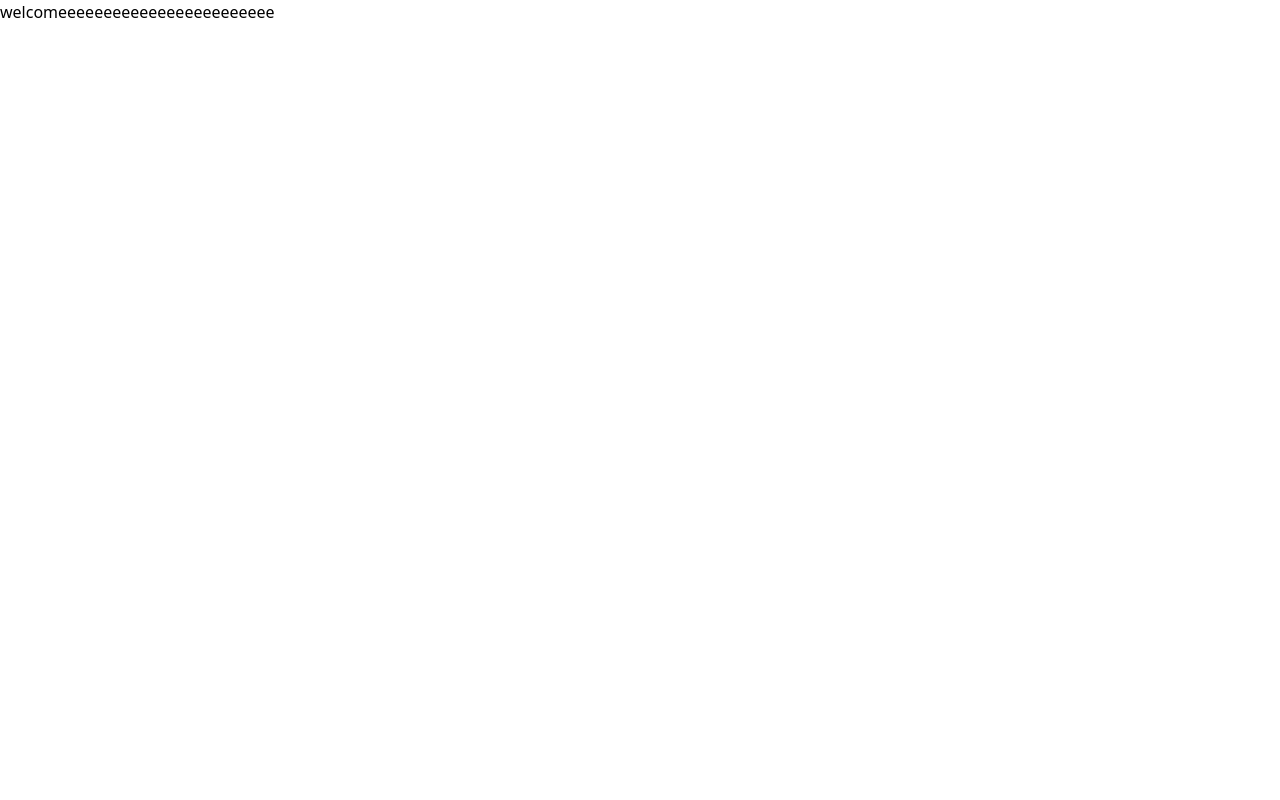
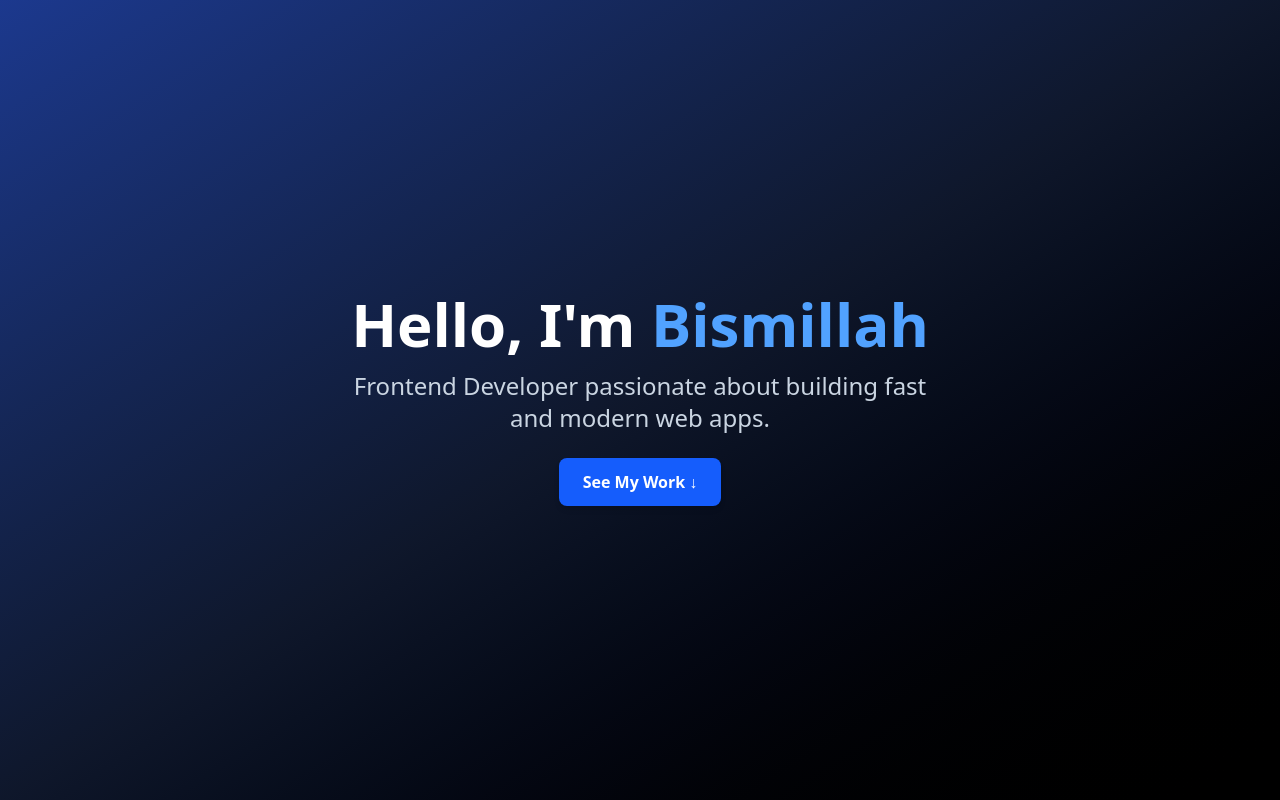
Before and after one commit to Bismullah/NextJs_Protofalio, a Next.js app: page / in a window 1280 px wide. Built offline with nearby package versions, Linux system fonts and the light colour scheme.

Commit message:
Course Practicale work

```diff
--- /dev/null
+++ b/src/app/Blogs/[BlogsId]/Rating/[RatingId]/page.tsx
@@ -0,0 +1,11 @@
+// app/[BlogsId]/[RatingId]/page.tsx
+
+export default function Page({ params }: { params: { BlogsId: string; RatingId: string } }) {
+  const { BlogsId, RatingId } = params;
+
+  return (
+    <div>
+      The blog id is {BlogsId} and rating is {RatingId}
+    </div>
+  );
+}
--- /dev/null
+++ b/src/app/Blogs/[BlogsId]/page.tsx
@@ -0,0 +1,3 @@
+export default function Page({ params }: { params: { BlogsId: string } }) {
+  return <div>Blog Details page for ID: {params.BlogsId}</div>;
+}
--- /dev/null
+++ b/src/app/Blogs/page.tsx
@@ -0,0 +1,6 @@
+
+export default function page() {
+  return (
+    <div>Blog page </div>
+  )
+}
--- a/src/app/page.tsx
+++ b/src/app/page.tsx
@@ -1,9 +1,10 @@
-
+import Hero from "@/components/Hero";
 
 export default function Home() {
   return (
-    <div >
-      welcomeeeeeeeeeeeeeeeeeeeeeeee
-    </div>
+    <main>
+      <Hero name="Bismillah" title="Frontend Developer passionate about building fast and modern web apps." />
+      {/* You can add <Projects /> section with id="projects" below */}
+    </main>
   );
 }
--- a/src/components/Hero.tsx
+++ b/src/components/Hero.tsx
@@ -5,11 +5,18 @@ type HeroProps = {
 
 export default function Hero({ name, title }: HeroProps) {
   return (
-    <section className="min-h-screen flex flex-col justify-center items-center bg-gray-900 text-white px-4">
-      <h1 className="text-4xl md:text-6xl font-bold mb-4">{name}</h1>
-      <p className="text-xl md:text-2xl mb-6">{title}</p>
-      <a href="mailto:youremail@example.com" className="bg-blue-600 px-6 py-2 rounded hover:bg-blue-700 transition">
-        Contact Me
+    <section className="min-h-screen bg-gradient-to-br from-blue-900 via-slate-900 to-black text-white flex flex-col justify-center items-center px-4 text-center">
+      <h1 className="text-4xl md:text-6xl font-bold mb-4">
+        Hello, I'm <span className="text-blue-400">{name}</span>
+      </h1>
+      <p className="text-xl md:text-2xl mb-6 text-slate-300 max-w-xl">
+        {title}
+      </p>
+      <a
+        href="#projects"
+        className="bg-blue-600 hover:bg-blue-500 text-white font-semibold px-6 py-3 rounded-lg shadow-md transition duration-300"
+      >
+        See My Work ↓
       </a>
     </section>
   );
--- /dev/null
+++ b/src/components/page.tsx
@@ -0,0 +1,12 @@
+import Hero from "./Hero";
+
+
+export default function page(){
+ return  <div>
+
+<Hero name="Bismillah" title="Welcome to my protofolio" />
+
+ </div>
+
+
+}
```
